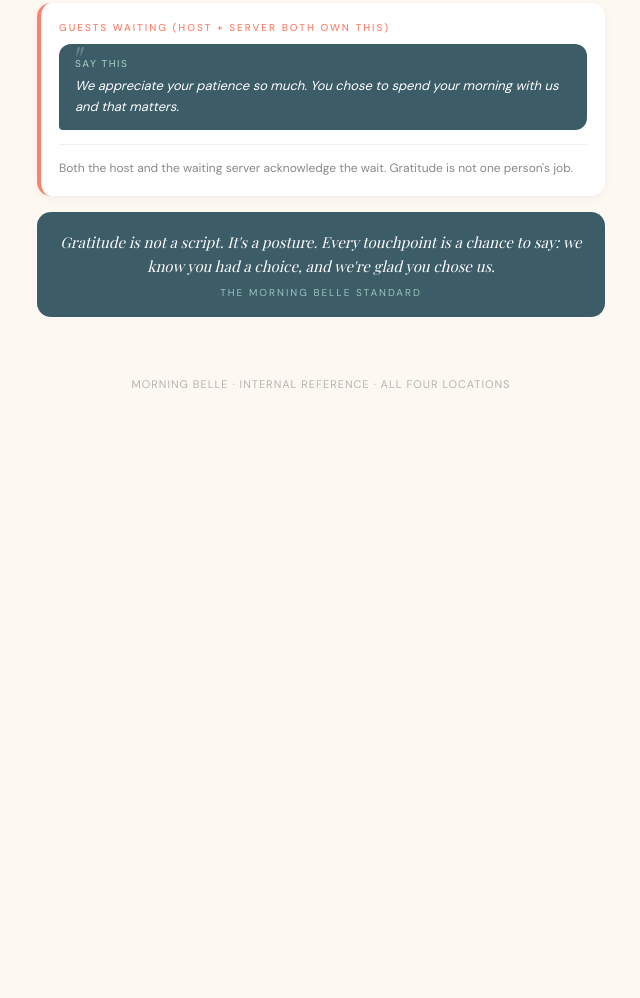
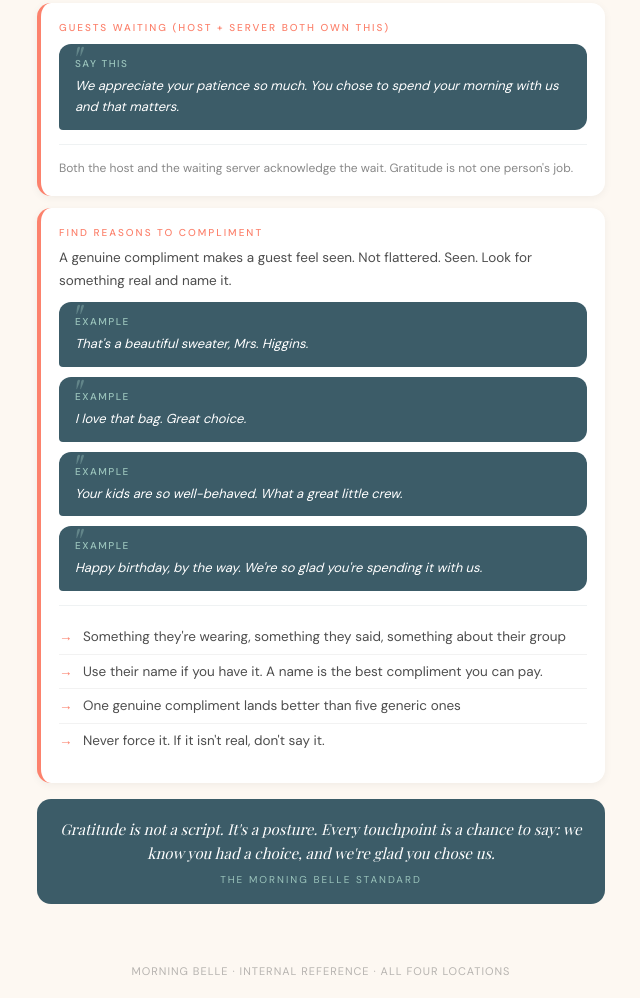
Before and after one commit to mthorp21/Sales-Growth, a plain HTML site: page index.html in a window 1280 px wide. Shown: the part 758-1756 px from the top of the page, without its empty margins (319-959 px from the left). Before the commit the page ends 1169 px from the top, so only its background shows below. Drawn offline with nearby package versions, Linux system fonts and the light colour scheme; a web font is replaced by a local one.

Commit message:
Add files via upload

```diff
--- a/index.html
+++ b/index.html
@@ -399,7 +399,7 @@
 <div class="nav-wrap">
   <div class="nav-scroll">
     <button class="nav-pill active" onclick="show('s1', this)">1 · Gratitude</button>
-    <button class="nav-pill" onclick="show('s2', this)">2 · Observation</button>
+    <button class="nav-pill" onclick="show('s2', this)">2 · Read the Room</button>
     <button class="nav-pill" onclick="show('s3', this)">3 · Beverages</button>
     <button class="nav-pill" onclick="show('s4', this)">4 · Add-Ons</button>
     <button class="nav-pill" onclick="show('s5', this)">5 · Lobby Comfort</button>
@@ -442,6 +442,22 @@
       <div class="script"><div class="script-label">Say This</div>We appreciate your patience so much. You chose to spend your morning with us and that matters.</div>
       <div class="divider"></div>
       <p style="font-size:12px; color:#888;">Both the host and the waiting server acknowledge the wait. Gratitude is not one person's job.</p>
+    </div>
+
+    <div class="card">
+      <div class="card-label">Find Reasons to Compliment</div>
+      <p>A genuine compliment makes a guest feel seen. Not flattered. Seen. Look for something real and name it.</p>
+      <div class="script"><div class="script-label">Example</div>That's a beautiful sweater, Mrs. Higgins.</div>
+      <div class="script"><div class="script-label">Example</div>I love that bag. Great choice.</div>
+      <div class="script"><div class="script-label">Example</div>Your kids are so well-behaved. What a great little crew.</div>
+      <div class="script"><div class="script-label">Example</div>Happy birthday, by the way. We're so glad you're spending it with us.</div>
+      <div class="divider"></div>
+      <ul class="cue-list">
+        <li>Something they're wearing, something they said, something about their group</li>
+        <li>Use their name if you have it. A name is the best compliment you can pay.</li>
+        <li>One genuine compliment lands better than five generic ones</li>
+        <li>Never force it. If it isn't real, don't say it.</li>
+      </ul>
     </div>
 
     <div class="principle">
```
